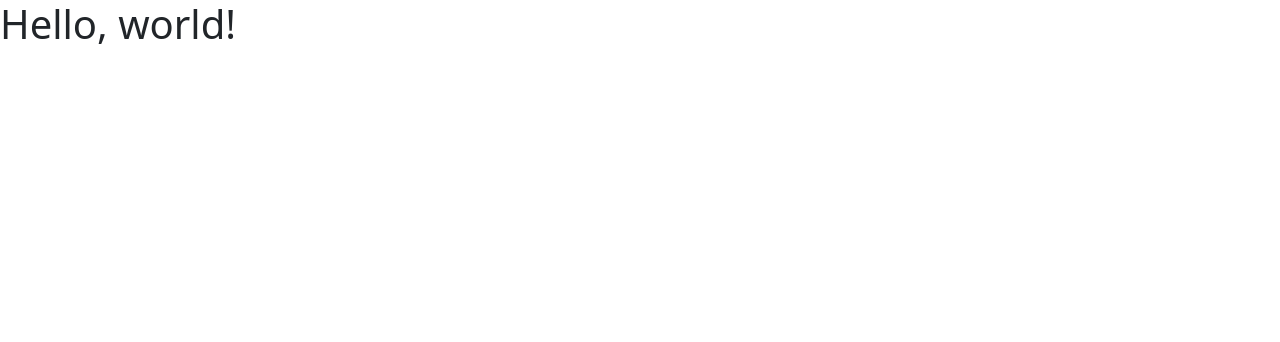
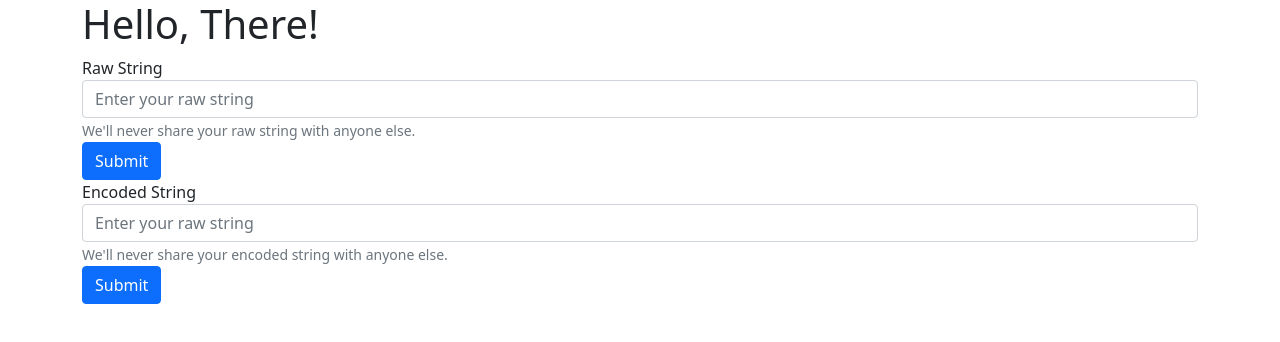
Before and after one commit to mohamadaminkarami/Web-HW1, a plain HTML site: page nginx/frontend/index.html in a window 1280 px wide. Drawn offline with nearby package versions, Linux system fonts and the light colour scheme.

Commit message:
add basic form

```diff
--- a/nginx/frontend/index.html
+++ b/nginx/frontend/index.html
@@ -1,27 +1,62 @@
 <!doctype html>
 <html lang="en">
-  <head>
+
+<head>
     <!-- Required meta tags -->
     <meta charset="utf-8">
     <meta name="viewport" content="width=device-width, initial-scale=1">
 
     <!-- Bootstrap CSS -->
-    <link href="https://cdn.jsdelivr.net/npm/bootstrap@5.1.3/dist/css/bootstrap.min.css" rel="stylesheet" integrity="sha384-1BmE4kWBq78iYhFldvKuhfTAU6auU8tT94WrHftjDbrCEXSU1oBoqyl2QvZ6jIW3" crossorigin="anonymous">
+    <link href="https://cdn.jsdelivr.net/npm/bootstrap@5.1.3/dist/css/bootstrap.min.css" rel="stylesheet"
+        integrity="sha384-1BmE4kWBq78iYhFldvKuhfTAU6auU8tT94WrHftjDbrCEXSU1oBoqyl2QvZ6jIW3" crossorigin="anonymous">
 
-    <title>Hello, world!</title>
-  </head>
-  <body>
-    <h1>Hello, world!</h1>
+    <title>Hash</title>
+</head>
+
+<body>
+
 
     <!-- Optional JavaScript; choose one of the two! -->
 
     <!-- Option 1: Bootstrap Bundle with Popper -->
-    <script src="https://cdn.jsdelivr.net/npm/bootstrap@5.1.3/dist/js/bootstrap.bundle.min.js" integrity="sha384-ka7Sk0Gln4gmtz2MlQnikT1wXgYsOg+OMhuP+IlRH9sENBO0LRn5q+8nbTov4+1p" crossorigin="anonymous"></script>
+    <script src="https://cdn.jsdelivr.net/npm/bootstrap@5.1.3/dist/js/bootstrap.bundle.min.js"
+        integrity="sha384-ka7Sk0Gln4gmtz2MlQnikT1wXgYsOg+OMhuP+IlRH9sENBO0LRn5q+8nbTov4+1p"
+        crossorigin="anonymous"></script>
+
+    <div class="container">
+        <h1>Hello, There!</h1>
+        <div id="rawStringFormContainer" class="row">
+            <form>
+                <div class="form-group">
+                    <label for="rawStringInput">Raw String</label>
+                    <input type="text" class="form-control" id="rawStringInput" aria-describedby="rawInputHelp"
+                        placeholder="Enter your raw string" minlength="8">
+                    <small id="rawInputHelp" class="form-text text-muted">We'll never share your raw string with anyone
+                        else.</small>
+                </div>
+                <button id="rawStringSubmitButton" type="submit" class="btn btn-primary">Submit</button>
+            </form>
+        </div>
+        <div id="encodedFormContainer" class="row">
+            <form>
+                <div class="form-group">
+                    <label for="rawStringInput">Encoded String</label>
+                    <input type="text" class="form-control" id="encodedStringInput" aria-describedby="encodedInputHelp"
+                        placeholder="Enter your raw string">
+                    <small id="encodedInputHelp" class="form-text text-muted">We'll never share your encoded string with
+                        anyone else.</small>
+                </div>
+                <button id="encodedStringSubmitButton" type="submit" class="btn btn-primary">Submit</button>
+            </form>
+        </div>
+    </div>
 
     <!-- Option 2: Separate Popper and Bootstrap JS -->
     <!--
     <script src="https://cdn.jsdelivr.net/npm/@popperjs/core@2.10.2/dist/umd/popper.min.js" integrity="sha384-7+zCNj/IqJ95wo16oMtfsKbZ9ccEh31eOz1HGyDuCQ6wgnyJNSYdrPa03rtR1zdB" crossorigin="anonymous"></script>
     <script src="https://cdn.jsdelivr.net/npm/bootstrap@5.1.3/dist/js/bootstrap.min.js" integrity="sha384-QJHtvGhmr9XOIpI6YVutG+2QOK9T+ZnN4kzFN1RtK3zEFEIsxhlmWl5/YESvpZ13" crossorigin="anonymous"></script>
     -->
-  </body>
+    <script src="script.js"></script>
+</body>
+
 </html>
```
